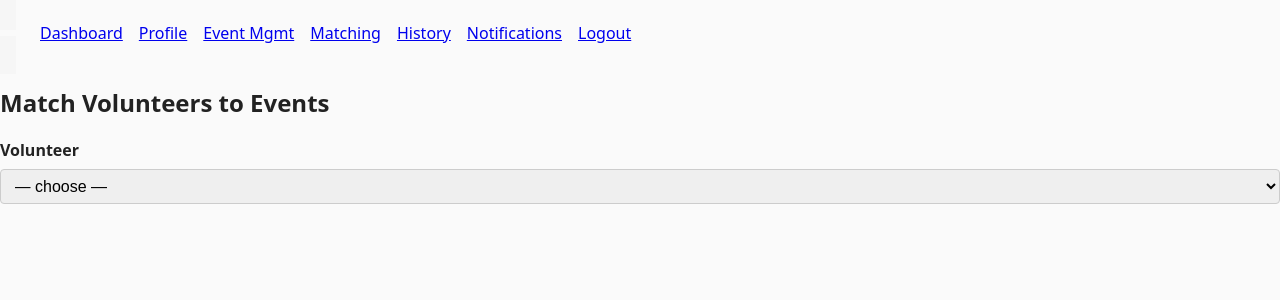
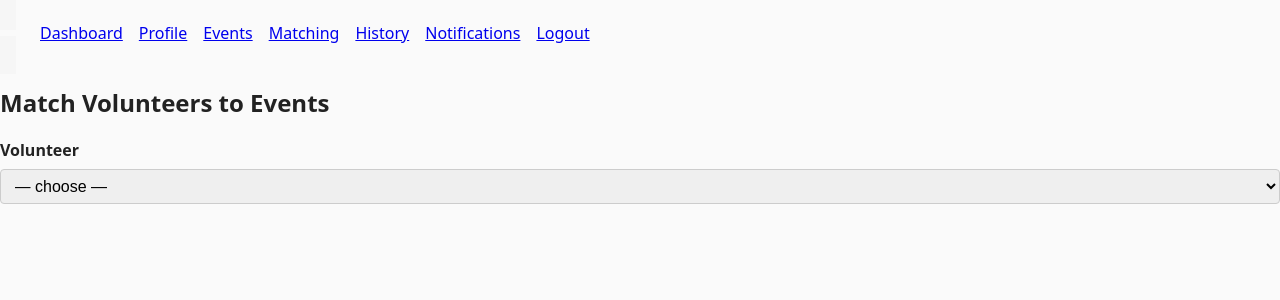
Before and after one commit to bsanchezhtx/volunteer-app, a React (Vite) app: page /admin/matching in a window 1280 px wide. Shown: the top 300 px of the page. Built offline with nearby package versions, Linux system fonts and the light colour scheme.

Commit message:
NavBar.tsx

```diff
--- a/src/components/NavBar.tsx
+++ b/src/components/NavBar.tsx
@@ -1,17 +1,15 @@
-import { NavLink } from 'react-router-dom';
-
+import { NavLink } from "react-router-dom";
 export default function NavBar() {
-  function logout() { localStorage.clear(); }
   return (
-    <nav style={{ background:'#f6f6f6', padding:'0.5rem 1rem' }}>
-      <ul style={{ listStyle:'none', display:'flex', gap:'1rem', margin:0 }}>
+    <nav style={{ background: "#f6f6f6", padding: ".5rem 1rem" }}>
+      <ul style={{ listStyle: "none", display: "flex", gap: "1rem", margin: 0 }}>
         <li><NavLink to="/dashboard">Dashboard</NavLink></li>
         <li><NavLink to="/profile">Profile</NavLink></li>
-        <li><NavLink to="/admin/events">Event Mgmt</NavLink></li>
+        <li><NavLink to="/admin/events">Events</NavLink></li>
         <li><NavLink to="/admin/matching">Matching</NavLink></li>
         <li><NavLink to="/history">History</NavLink></li>
         <li><NavLink to="/notifications">Notifications</NavLink></li>
-        <li><NavLink to="/login" onClick={logout}>Logout</NavLink></li>
+        <li><NavLink to="/login">Logout</NavLink></li>
       </ul>
     </nav>
   );
```
